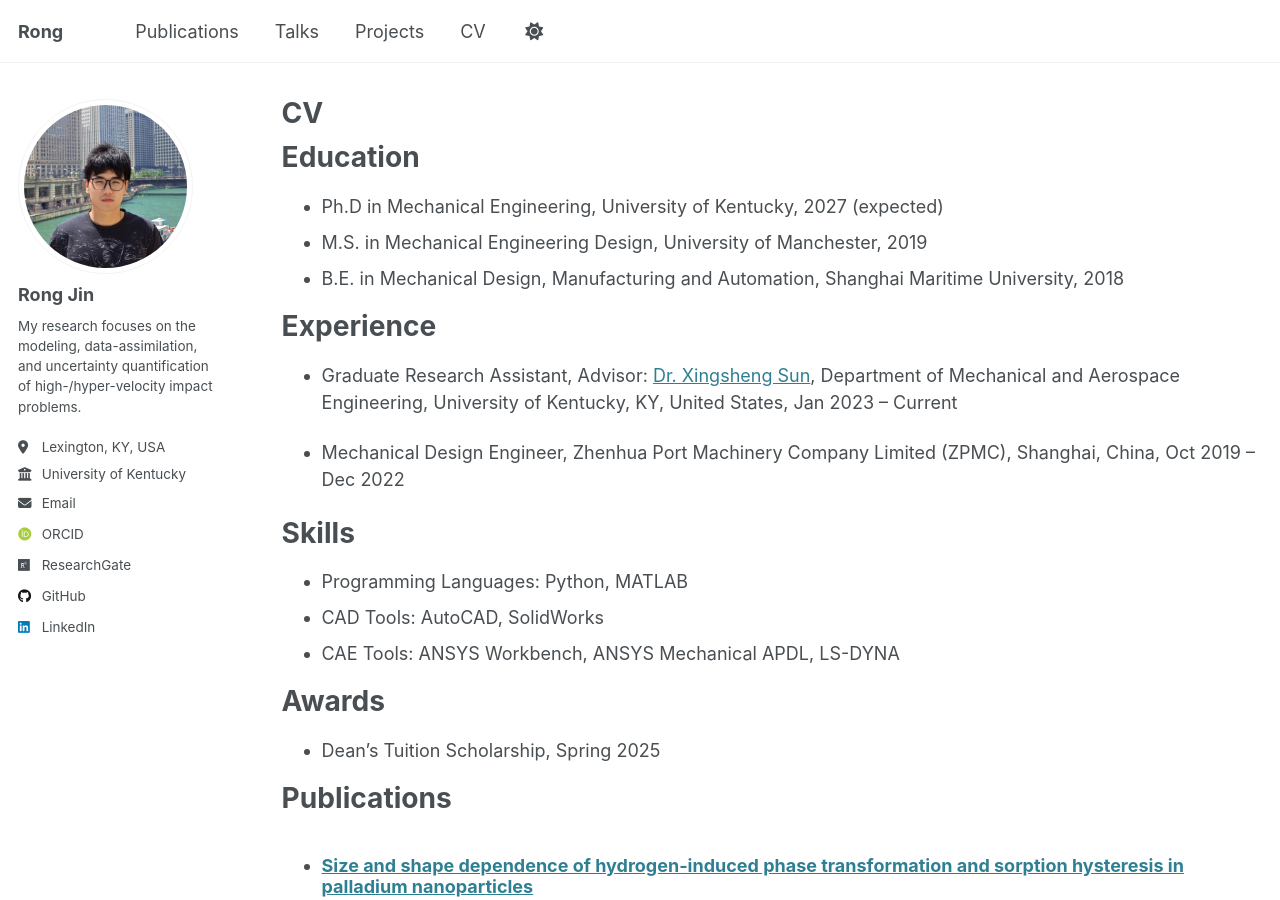
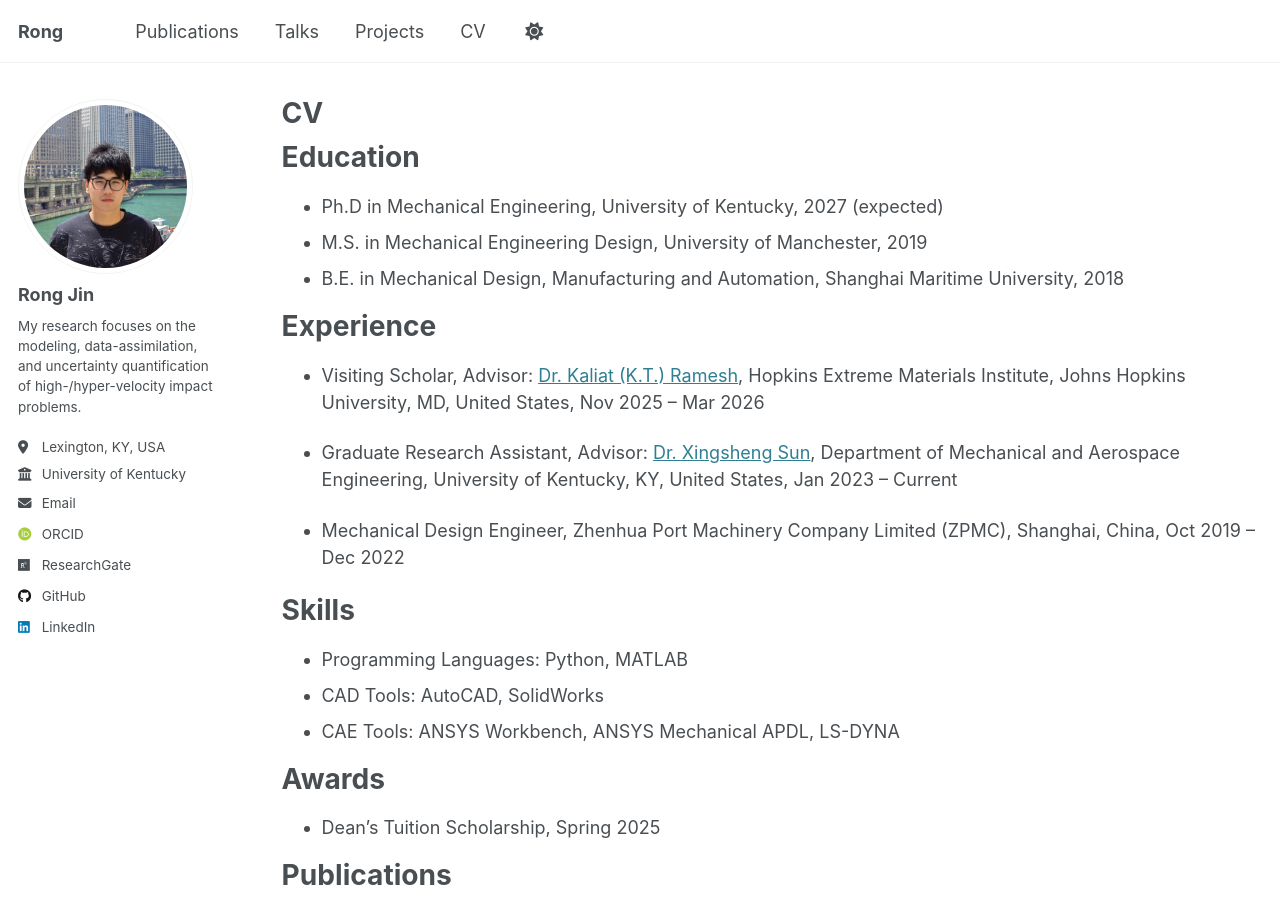
Before and after one commit to rong-jin/rong-jin.github.io, a Jekyll site: the page built from _pages/cv.md, in a window 1280 px wide and 900 px high. Built offline with Jekyll 4.4.1, drawn with Linux system fonts in a browser that asks for light colours; some web fonts are replaced.

Commit message:
Add visiting scholar experience to CV

```diff
--- a/_pages/cv.md
+++ b/_pages/cv.md
@@ -17,6 +17,8 @@ Education
 
 Experience
 ======
+* Visiting Scholar, Advisor: [Dr. Kaliat (K.T.) Ramesh](https://engineering.jhu.edu/faculty/kaliat-kt-ramesh/), Hopkins Extreme Materials Institute, Johns Hopkins University, MD, United States, Nov 2025 – Mar 2026
+
 * Graduate Research Assistant, Advisor: [Dr. Xingsheng Sun](https://engr.uky.edu/people/xingsheng-sun), Department of Mechanical and Aerospace Engineering, University of Kentucky, KY, United States, Jan 2023 – Current
 
 * Mechanical Design Engineer, Zhenhua Port Machinery Company Limited (ZPMC), Shanghai, China, Oct 2019 – Dec 2022
```
